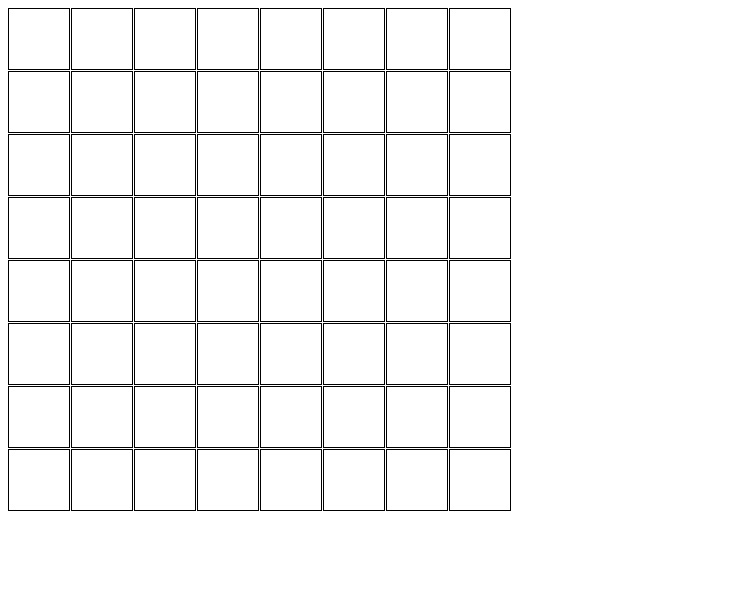
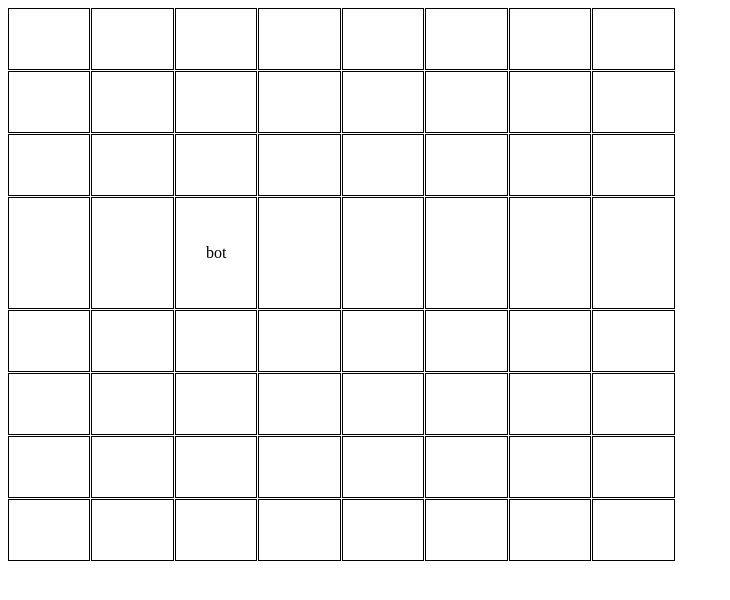
Before and after one commit to chingu-voyages/v44-tier2-team-25, a React (Create React App) app in the folder boolebots/: page / in a window 1280 px wide. Shown: the top 600 px of the page, without its empty margins (0-730 px from the left). Built offline with nearby package versions, Linux system fonts and the light colour scheme.

Commit message:
Allow for placement of bots on board

```diff
--- a/boolebots/src/components/gameBoard.js
+++ b/boolebots/src/components/gameBoard.js
@@ -1,6 +1,6 @@
 import React from "react";
 
-const GameBoard = ({ boardSize }) => {
+const GameBoard = ({ boardSize, bot1 }) => {
   //State for board game size. Should probably be a prop that is passed to this component.
 
   //Old function to create game Board. Not as useful as new function down below.
@@ -17,24 +17,17 @@ const GameBoard = ({ boardSize }) => {
   // }
 
   //This version allows for each square to have an id with it's coordinates. This will help when triggering a bot battle.
-  const createBoard = () => {
-    const board = [];
-    for (let row = 0; row < boardSize; row++) {
-      board.push([]);
-      for (let col = 0; col < boardSize; col++) {
-        board[row].push(
-          <div
-            key={`${col}${row}`}
-            //Temporary styling
-            style={{ border: "1px solid black", padding: "30px" }}
-            id={`${col + 1},${row + 1}`}
-          ></div>
-        );
-      }
+  const board = [];
+  for (let row = 0; row < boardSize; row++) {
+    for (let col = 0; col < boardSize; col++) {
+      board.push(`${col + 1},${row + 1}`);
     }
-    return board;
-  };
-
+  }
+  const gameBoard = board.map((tile) => (
+    <div style={{ border: "1px solid black", padding: "30px" }} id={tile}>
+      {`${bot1.x.toString()},${bot1.y.toString()}` == tile && <p>bot</p>}
+    </div>
+  ));
   return (
     <div
       //Temporary styling to visualize board
@@ -44,7 +37,7 @@ const GameBoard = ({ boardSize }) => {
         gap: "1px",
       }}
     >
-      {createBoard()}
+      {gameBoard}
     </div>
   );
 };
```
